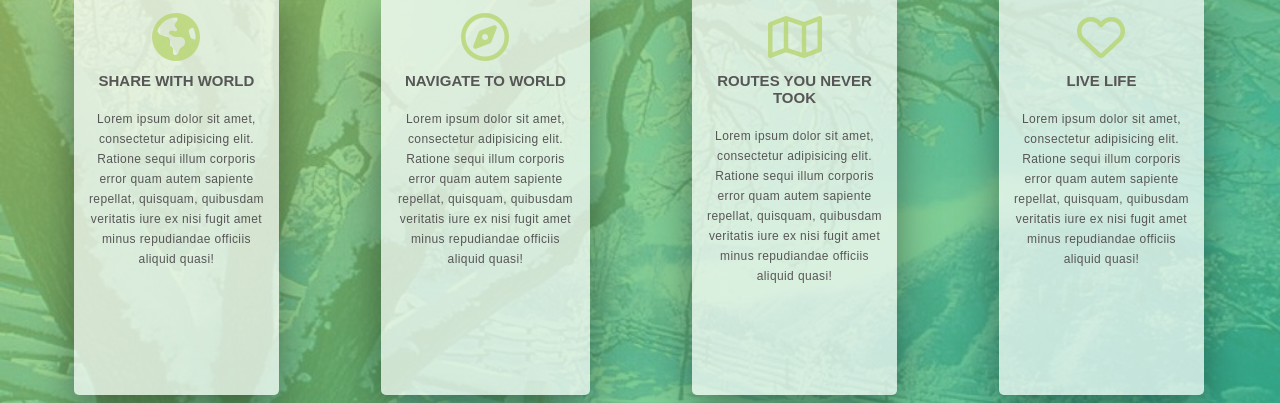
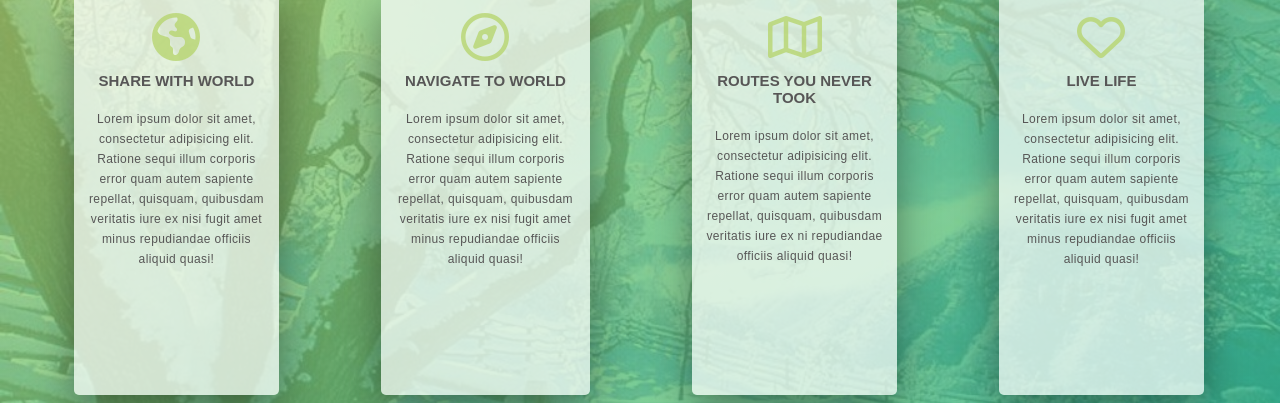
Before and after one commit to 1hiteshk/Natours, a plain HTML site: page index.html in a window 1280 px wide. Shown: the part 1920-2323 px from the top of the page. Drawn offline with Linux system fonts and the light colour scheme; files whose address does not match are found by name.

Commit message:
changed the text contents

```diff
--- a/index.html
+++ b/index.html
@@ -121,7 +121,7 @@
               <p class="fea-text">
                 Lorem ipsum dolor sit amet, consectetur adipisicing elit.
                 Ratione sequi illum corporis error quam autem sapiente repellat,
-                quisquam, quibusdam veritatis iure ex nisi fugit amet minus
+                quisquam, quibusdam veritatis iure ex ni
                 repudiandae officiis aliquid quasi!
               </p>
             </div>
```
